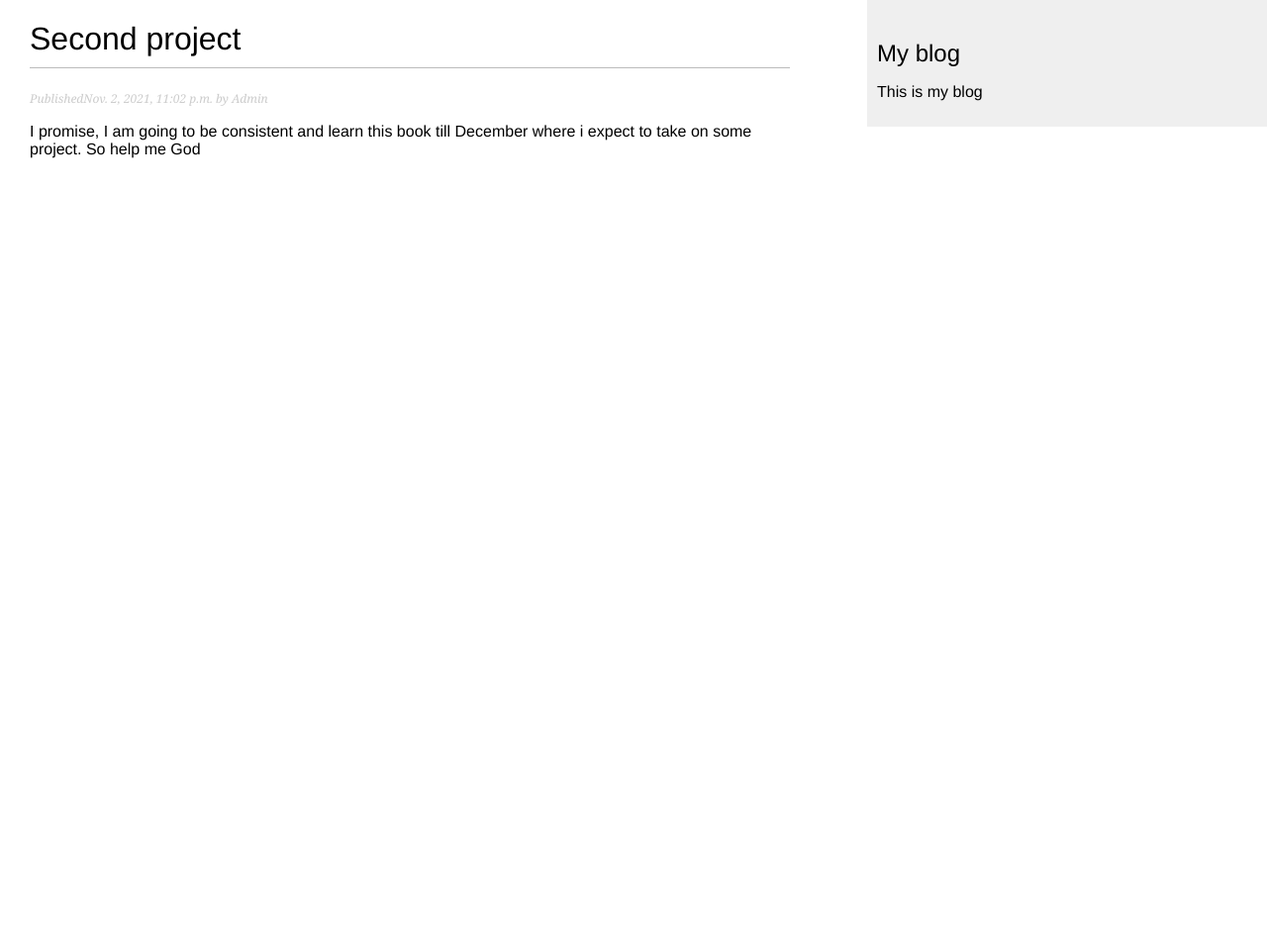
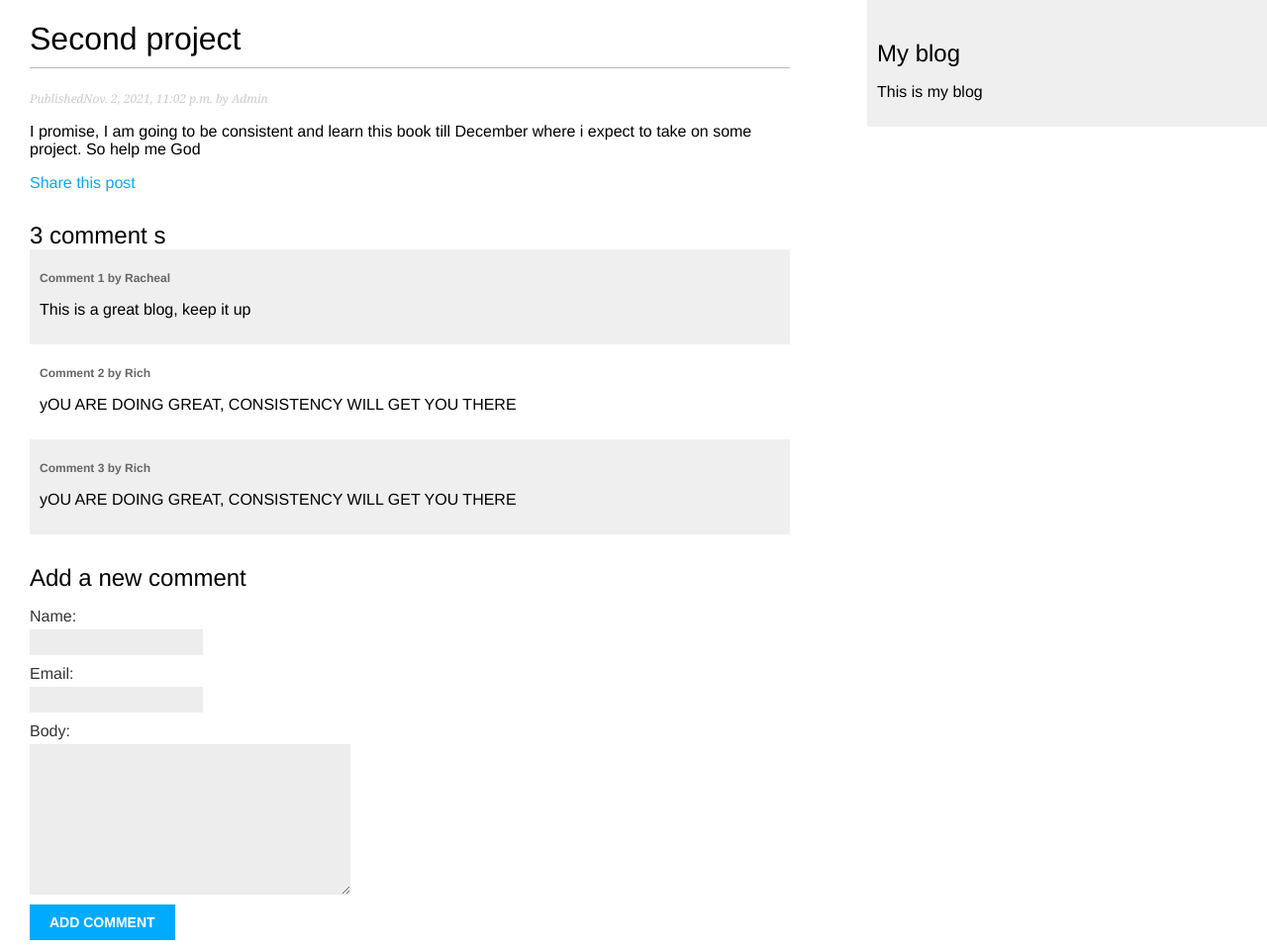
Before and after one commit to Racheal777/blog, a Django app: a page that uses blog/templates/blog/base.html in a window 1280 px wide. Shown: the whole page at 99% size. Before the commit the page ends 160 px from the top, so only its background shows below. Run offline with Django 3.2, Linux system fonts and the light colour scheme; data comes from the database, SQL or seed files in the repository; both versions use the stored data as it was after the commit; parts of the project's set-up code (start-up, migrations or seed data) failed here and were passed over.

Commit message:
Second commit

```diff
--- /dev/null
+++ b/blog/forms.py
@@ -0,0 +1,18 @@
+from django import forms
+from django.forms import fields
+from . models import Comment
+
+
+
+class CommentForm(forms.ModelForm):
+    class Meta:
+        model = Comment
+        fields = ('name', 'email', 'body')
+
+
+class EmailPostForm(forms.Form):
+    name = forms.CharField(max_length=25)
+    email = forms.EmailField()
+    to = forms.EmailField()
+    comments = forms.CharField(required=False,
+                                widget=forms.Textarea)
--- a/blog/models.py
+++ b/blog/models.py
@@ -2,6 +2,12 @@ from django.db import models
 from django.utils import timezone
 from django.contrib.auth.models import User
 from django.urls import reverse
+from taggit.managers import TaggableManager
+
+
+
+
+
 
 # Create your models here.
 class PublishedManager(models.Manager):
@@ -11,8 +17,11 @@ class PublishedManager(models.Manager):
                     .filter(status='published')
 
 class Post(models.Model):
+    tags = TaggableManager()
     objects = models.Manager() #THE DEFAULT MANAGER
     published = PublishedManager() #Our custom manager
+
+
 
     def get_absolute_url(self):
         return reverse('blog:post_detail',
@@ -42,3 +51,22 @@ class Post(models.Model):
 
     def __str__(self):
         return self.title
+
+
+class Comment(models.Model):
+    post = models.ForeignKey(Post,
+                                on_delete=models.CASCADE,
+                                related_name='comments')
+    name = models.CharField(max_length=80)
+    email = models.EmailField()
+    body  = models.TextField()
+    created = models.DateTimeField(auto_now_add=True)
+    updated = models.DateTimeField(auto_now=True)
+    active = models.BooleanField(default=True)
+
+
+    class Meta:
+        ordering = ('created',)
+
+    def __str__(self):
+        return f"Comment by (self.name) on (self.post)"
--- /dev/null
+++ b/blog/templates/blog/post/detail.html
@@ -0,0 +1,59 @@
+{% extends "blog/base.html" %}
+
+{% block title%} {{ post.title}} {% endblock%}
+
+{% block content%}
+<h1>{{ post.title}}</h1>
+<p class = "date">
+    Published{{ post.publish}} by {{post.author}}
+
+</p>
+
+{{post.body | linebreaks}}
+
+<p>
+    <a href="{% url "blog:post_share" post.id %}">
+        Share this post
+      </a>
+</p>
+
+
+
+{% with comments.count as total_comments %}
+<h2>
+    {{total_comments }} comment {{total_comments|pluralize }}
+
+</h2>
+
+{% endwith %}
+
+{% for comment in comments %}
+<div class = "comment">
+    <p class = "info">
+        Comment {{ forloop.counter}} by {{comment.name}}
+</p>
+
+{{comment.body| linebreaks}}
+
+</div>
+
+{% empty %}
+<p>There are no comments yet.</p>
+
+{% endfor %}
+
+{% if new_comment%}
+<h2>Your comment has been added.</h2>
+
+{% else%}
+<h2>Add a new comment</h2>
+<form method = "post">
+    {{ comment_form.as_p}}
+    {% csrf_token %}
+
+    <p><input type = "submit" value= "Add comment"></p>
+</form>
+
+{% endif%}
+
+{% endblock%}
--- a/blog/templates/post/list.html
+++ b/blog/templates/blog/post/list.html
@@ -1,6 +1,8 @@
 {% extends "blog/base.html"%}
 
 {% block title%} MY BLOG {% endblock%}
+
+
 
 {% block content%}
 <h1>My Blog</h1>
@@ -11,8 +13,10 @@
 <h2>
     <a href = "{{ post.get_absolute_url }}">
         {{ post.title }}
+
     </a>
 </h2>
+<p class = "tags">Tags: {{ post.tags.all|join:","}}</p>
 <p class = "date">
     Published {{ post.publish }} by {{post.author}}
 </p>
--- a/blog/templates/post/detail.html
+++ /dev/null
@@ -1,14 +0,0 @@
-{% extends "blog/base.html" %}
-
-{% block title%} {{ post.title}} {% endblock%}
-
-{% block content%}
-<h1>{{ post.title}}</h1>
-<p class = "date">
-    Published{{ post.publish}} by {{post.author}}
-
-</p>
-
-{{post.body | linebreaks}}
-
-{% endblock%}
--- a/blog/urls.py
+++ b/blog/urls.py
@@ -13,4 +13,5 @@ urlpatterns = [
     path('<int:year>/<int:month>/<int:day>.<slug:post>/',
          views.post_detail, name='post_detail'),
 
+    path('<int:post_id>/share/', views.post_share, name='post_share'),
 ]
--- a/blog/views.py
+++ b/blog/views.py
@@ -3,6 +3,9 @@ from .models import Post
 from django.core.paginator import Paginator, EmptyPage, \
                                     PageNotAnInteger
 from django.views.generic import ListView
+from .forms import EmailPostForm, CommentForm
+from django.core.mail import send_mail
+from . models import Comment
 
 
 
@@ -11,11 +14,14 @@ from django.views.generic import ListView
 
 # Create your views here.
 
+
+
+#List view
 class PostListView(ListView):
     queryset = Post.published.all()
     context_object_name = 'posts'
     paginate_by = 3
-    template_name = 'post/list.html'
+    template_name = 'blog/post/list.html'
 
 
 def post_list(request):
@@ -37,9 +43,11 @@ def post_list(request):
 
 
     return render(request,
-                'post/list.html',
+                'blog/post/list.html',
                 {'page': page,
                 'posts': posts})
+
+
 
 def post_detail(request, year, month,day,post):
     post = get_object_or_404(Post, slug=post,
@@ -47,6 +55,61 @@ def post_detail(request, year, month,day,post):
                                     publish__year=year,
                                     publish__month=month,
                                     publish__day=day)
+
+    #List of active comments for the post
+    comments = post.comments.filter(active=True)
+
+    new_comment = None
+
+    if request.method == 'POST':
+        #A comment was posted
+        comment_form = CommentForm(data = request.POST)
+
+        if comment_form.is_valid():
+            #create comment object but don't save to database yet
+            new_comment = comment_form.save(commit = False)
+
+            #Assign the current post to the comment
+            new_comment.post = post
+
+            #Save the comment to the database
+            new_comment.save()
+
+    else:
+        comment_form = CommentForm()
+
     return render(request,
-                'post/detail.html',
-                {'post': post})
+                'blog/post/detail.html',
+                {'post': post,
+                'comments': comments,
+                'new_comment': new_comment,
+                'comment_form': comment_form})
+
+
+#Forms view
+def post_share(request, post_id):
+    #Retrieve post by id
+    post = get_object_or_404(Post, id=post_id, status = 'published')
+    sent = False
+    if request.method == 'POST':
+        #form was submitted
+        form = EmailPostForm(request.POST)
+
+        if form.is_valid():
+            #form fields passed validation
+            cd = form.cleaned_data
+            #send email
+            post_url = request.build_absolute_uri(
+                post.get_absolute_url())
+            subject = f"{cd['name']} recommends you to read" \
+                      f"{post.title}"
+            message = f"Read {post.title} at {post_url}\n\n" \
+                      f"{cd['name']} \ 's comments: {cd['comments']}"
+            send_mail= (subject, message, 'kuranchieracheal@gmail.com',
+                        [cd['to']])
+            sent = True
+
+
+    else:
+        form = EmailPostForm()
+    return render (request, 'blog/post/share.html', {'post':post, 'form':form, 'sent': sent})
```
Also changed, not shown: blog/admin.py (+23 -9 lines), blog/templates/blog/post/share.html (added, +20 -0 lines), mysite/settings.py (+10 -0 lines), blog/migrations/0002_comment.py (added), blog/migrations/0003_post_tags.py (added), db.sqlite3.
